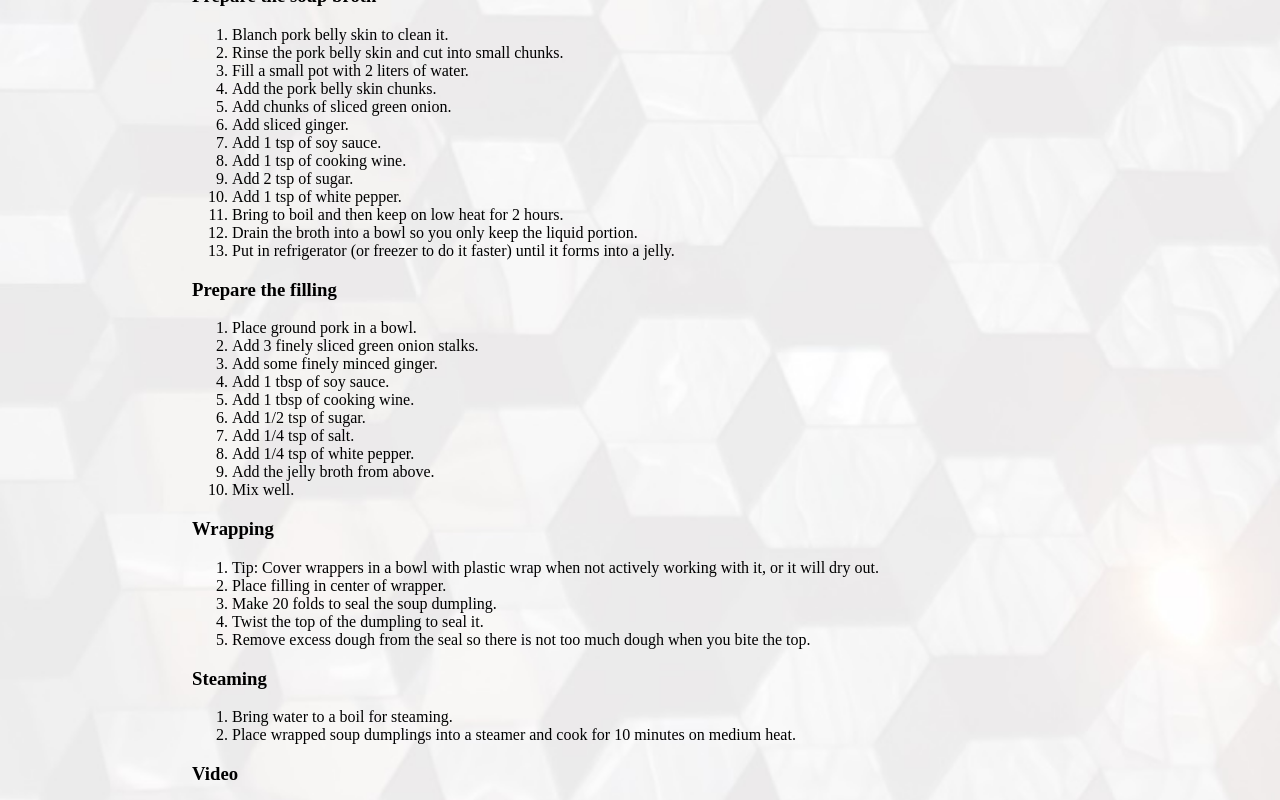
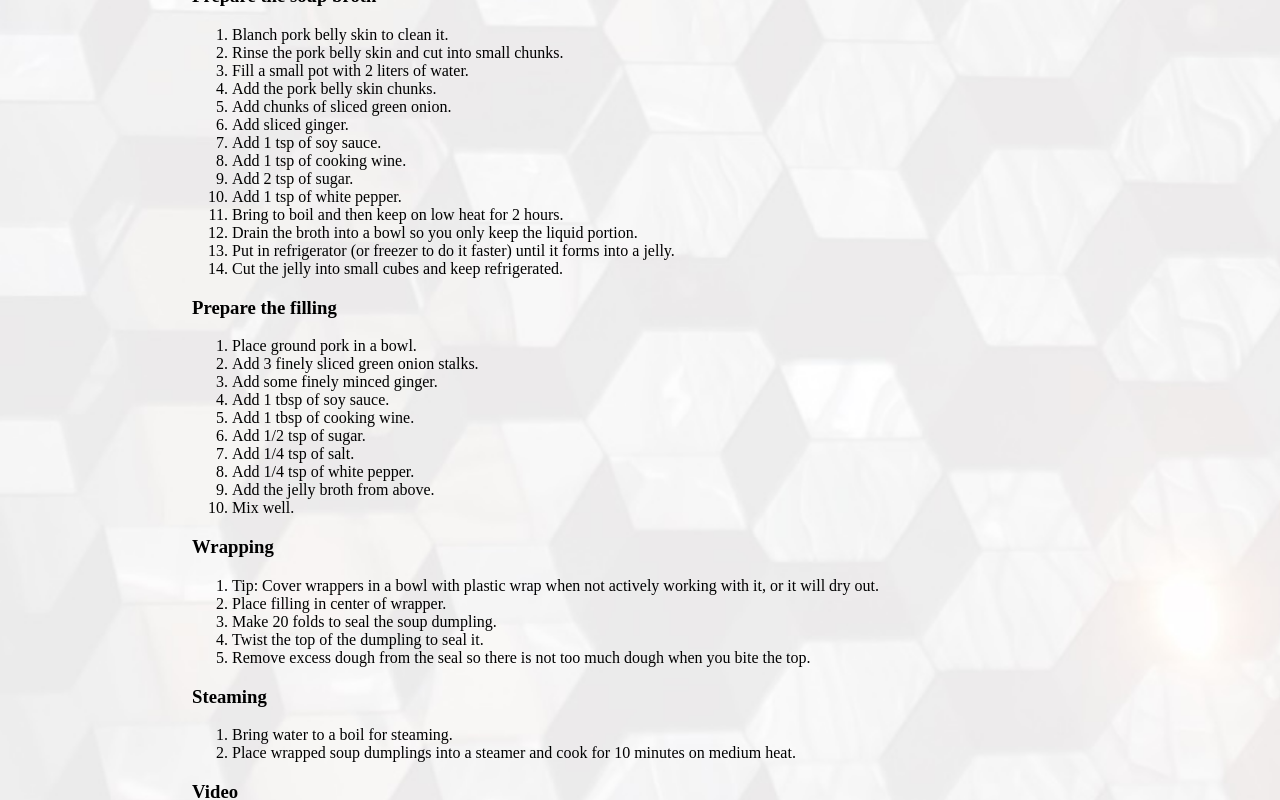
Before and after one commit to superjeffreyc/superjeffreyc.github.io, a Jekyll site: the page built from recipes/soup_dumpling.html, in a window 1280 px wide and 900 px high, scrolled down 1799 px, cut to the strip 0-800 px from the top of the window. Built offline with Jekyll 4.4.1, drawn with Linux system fonts in a browser that asks for light colours.

Commit message:
Update soup_dumpling.html

```diff
--- a/recipes/soup_dumpling.html
+++ b/recipes/soup_dumpling.html
@@ -60,6 +60,7 @@ title: Soup Dumpling
     <li>Bring to boil and then keep on low heat for 2 hours.</li>
     <li>Drain the broth into a bowl so you only keep the liquid portion.</li>
     <li>Put in refrigerator (or freezer to do it faster) until it forms into a jelly.</li>
+    <li>Cut the jelly into small cubes and keep refrigerated.</li>
   </ol>
 
   <h3>Prepare the filling</h3>
```
